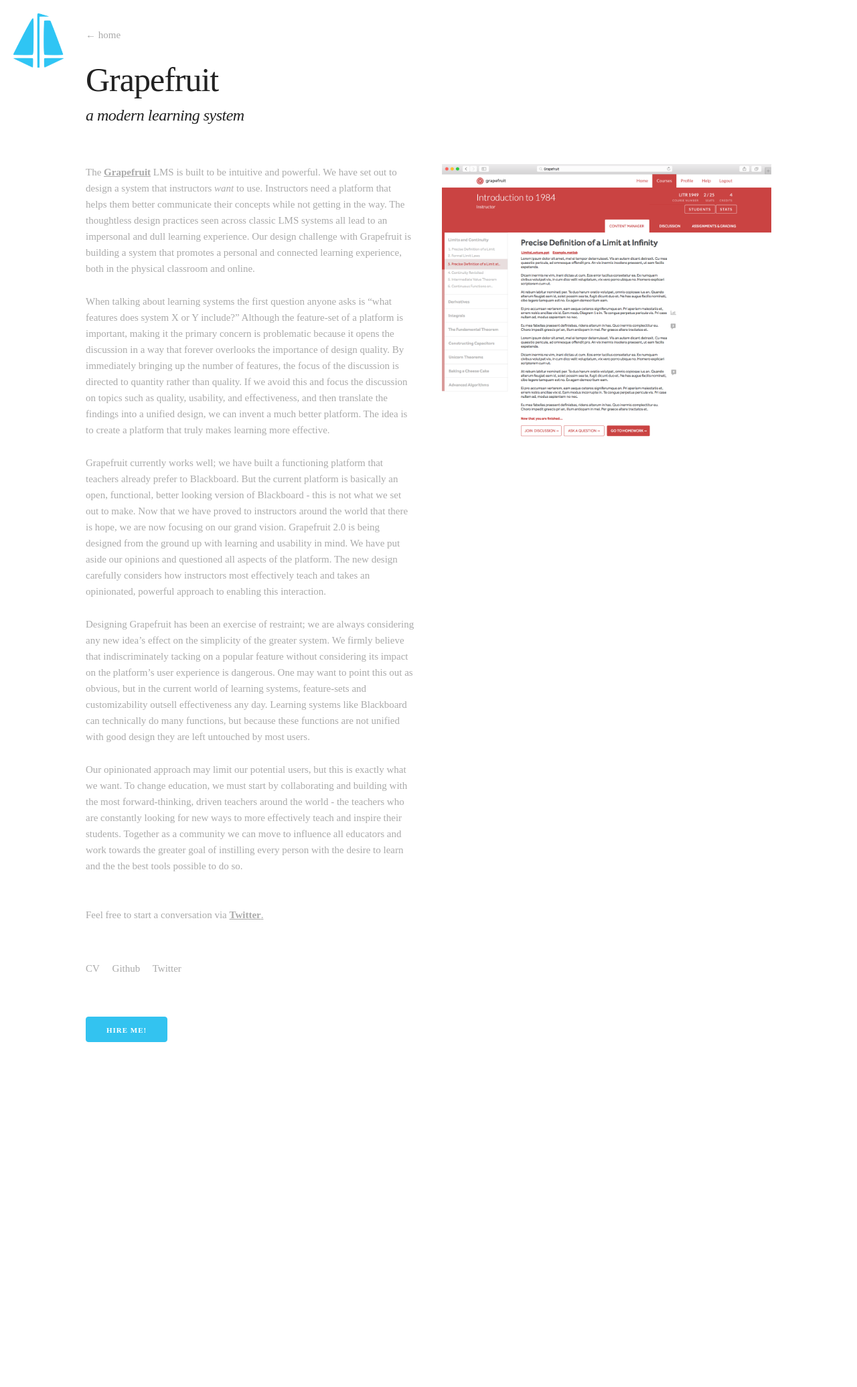
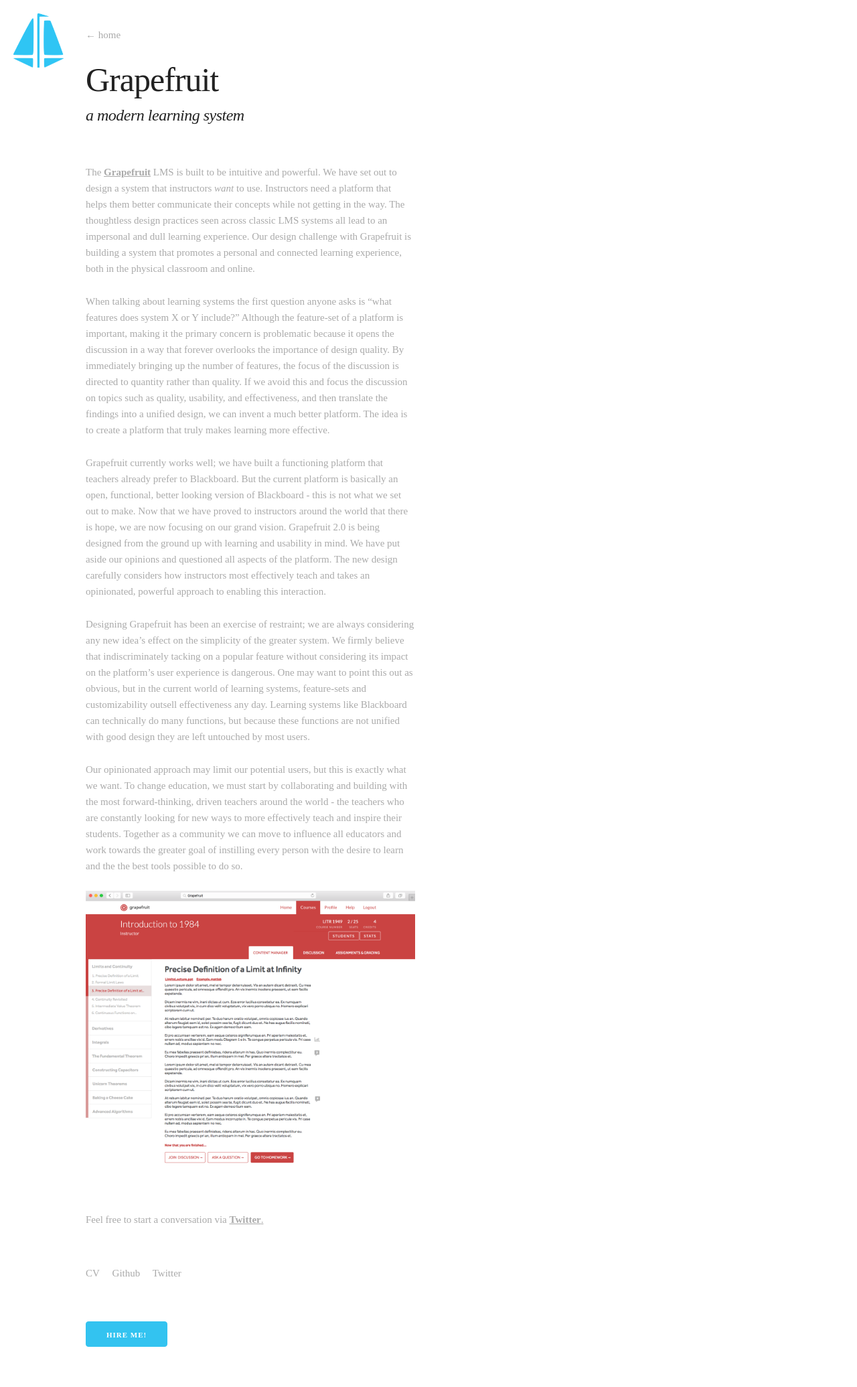
Before and after one commit to alexfreska/alexfreska.github.io, a Jekyll site: the page built from code/_posts/2014-01-01-grapefruit.md, in a window 1280 px wide. Shown: the whole page at 67% size. Built offline with Jekyll 4.4.1, drawn with Linux system fonts in a browser that asks for light colours; before the commit the page ends 1616 px from its top, so only the background shows below that.

Commit message:
Move grapefruit image inline

```diff
--- a/code/_posts/2014-01-01-grapefruit.md
+++ b/code/_posts/2014-01-01-grapefruit.md
@@ -4,7 +4,6 @@
 date:   2014-01-01 0:00:50
 categories: code blackboard lms
 description: "a modern learning system"
-image: "grapefruit.png"
 ---
 
 The [**Grapefruit**][gf] LMS is built to be intuitive and powerful. We have set out to design a system that instructors *want* to use. Instructors need a platform that helps them better communicate their concepts while not getting in the way. The thoughtless design practices seen across classic LMS systems all lead to an impersonal and dull learning experience. Our design challenge with Grapefruit is building a system that promotes a personal and connected learning experience, both in the physical classroom and online.
@@ -17,4 +16,6 @@
 
 Our opinionated approach may limit our potential users, but this is exactly what we want. To change education, we must start by collaborating and building with the most forward-thinking, driven teachers around the world - the teachers who are constantly looking for new ways to more effectively teach and inspire their students. Together as a community we can move to influence all educators and work towards the greater goal of instilling every person with the desire to learn and the the best tools possible to do so.
 
+<img src="{{site.url}}/assets/grapefruit.png" alt="template" style="width: 100%;"/>
+
 [gf]: https://grapefruit.link
```
